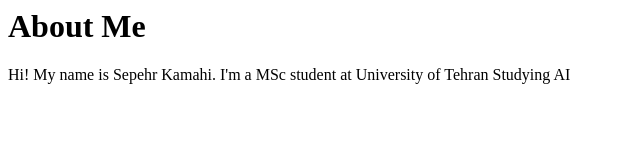
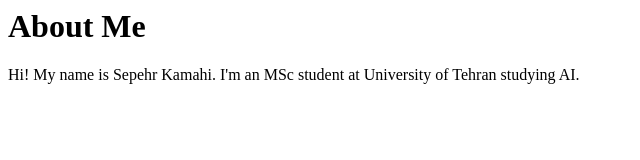
Before and after one commit to Sepehr-Kamahi/blog, a plain HTML site: page index.html in a window 1280 px wide. Shown: the full height of the page, 0-640 px from the left. Drawn offline with Linux system fonts and the light colour scheme.

Commit message:
Update index.html

```diff
--- a/index.html
+++ b/index.html
@@ -7,6 +7,6 @@
 </head>
 <body>
     <h1>About Me</h1>
-    <p>Hi! My name is Sepehr Kamahi. I'm a MSc student at University of Tehran Studying AI </p>
+    <p>Hi! My name is Sepehr Kamahi. I'm an MSc student at University of Tehran studying AI. </p>
 </body>
 </html>
```
